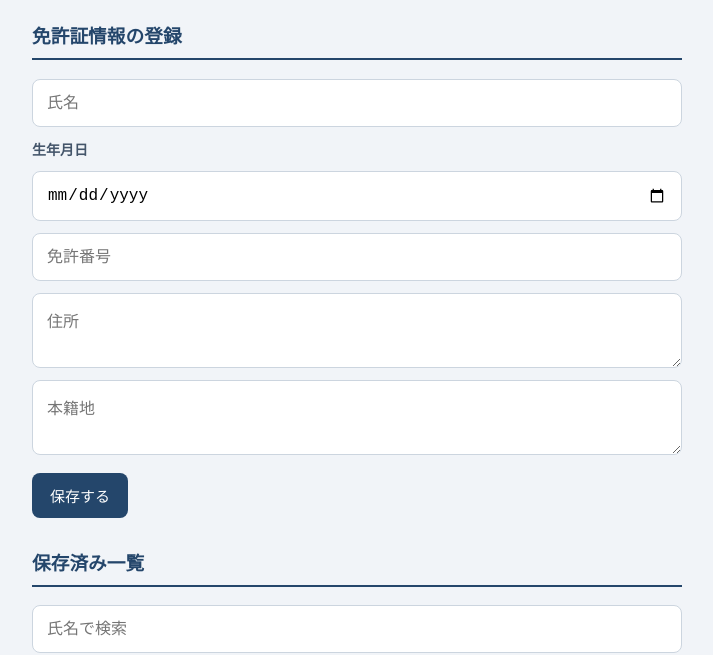
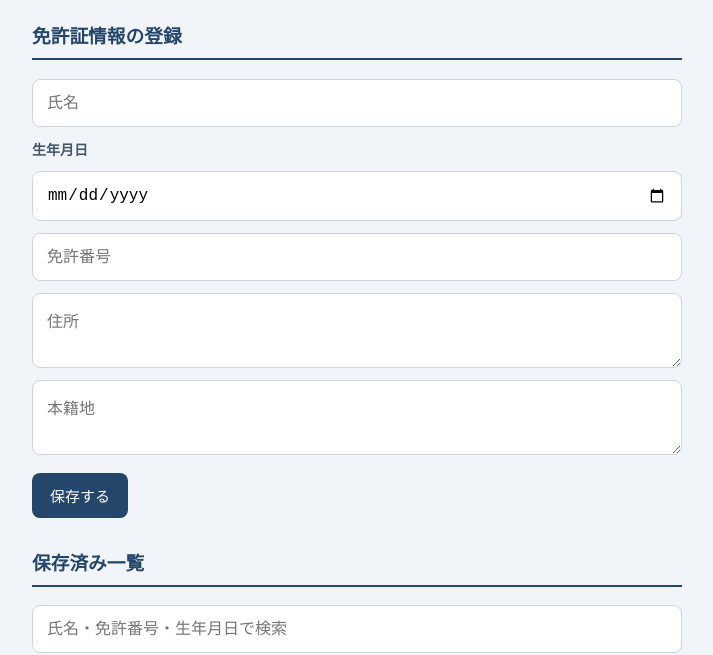
Before and after one commit to runa623rio23-collab/license-app, a plain HTML site: page index.html in a window 1280 px wide. Shown: the part 145-800 px from the top of the page, without its empty margins (283-996 px from the left). Drawn offline with Linux system fonts and the light colour scheme.

Commit message:
Update index.html

```diff
--- a/index.html
+++ b/index.html
@@ -29,7 +29,7 @@
   <button onclick="saveData()">保存する</button>
 
   <h3>保存済み一覧</h3>
-  <input id="search" placeholder="氏名で検索" oninput="showData()">
+  <input id="search" placeholder="氏名・免許番号・生年月日で検索" oninput="showData()">
   <div id="list"></div>
 </div>
 
```
